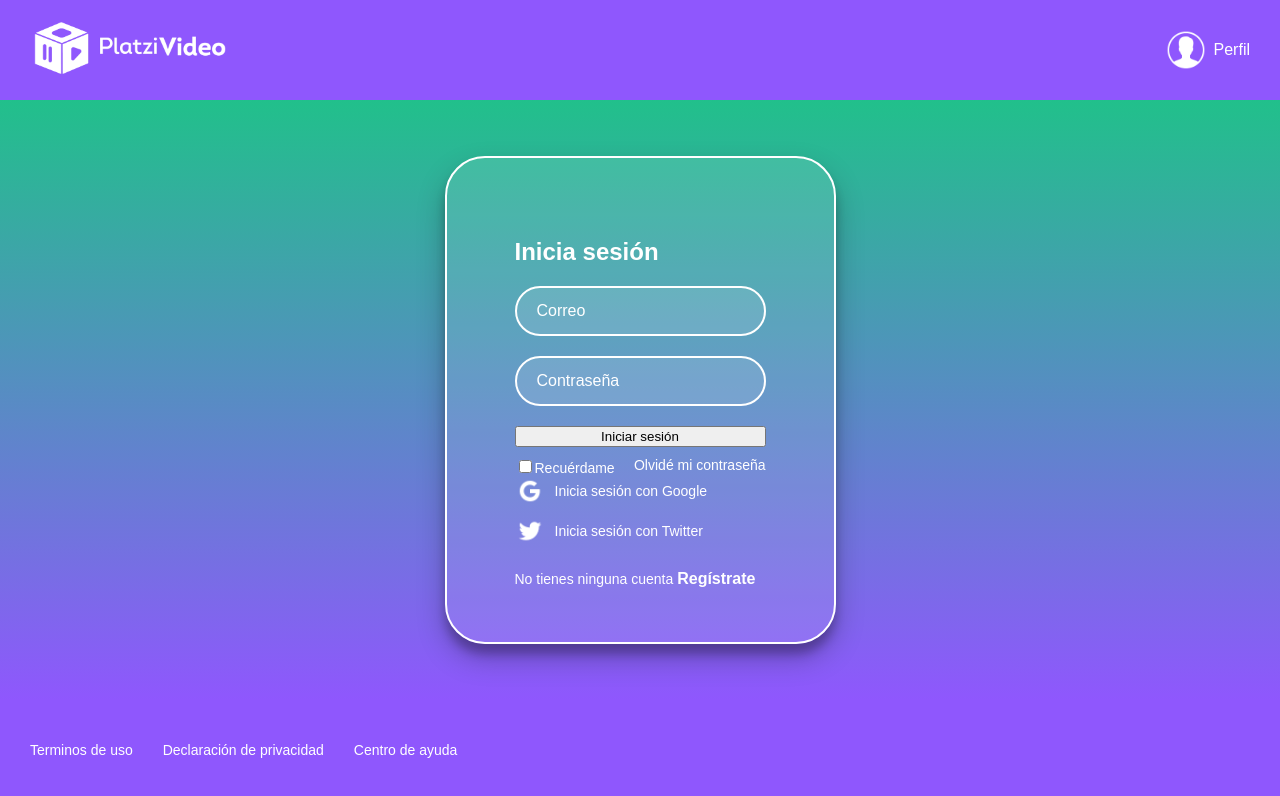
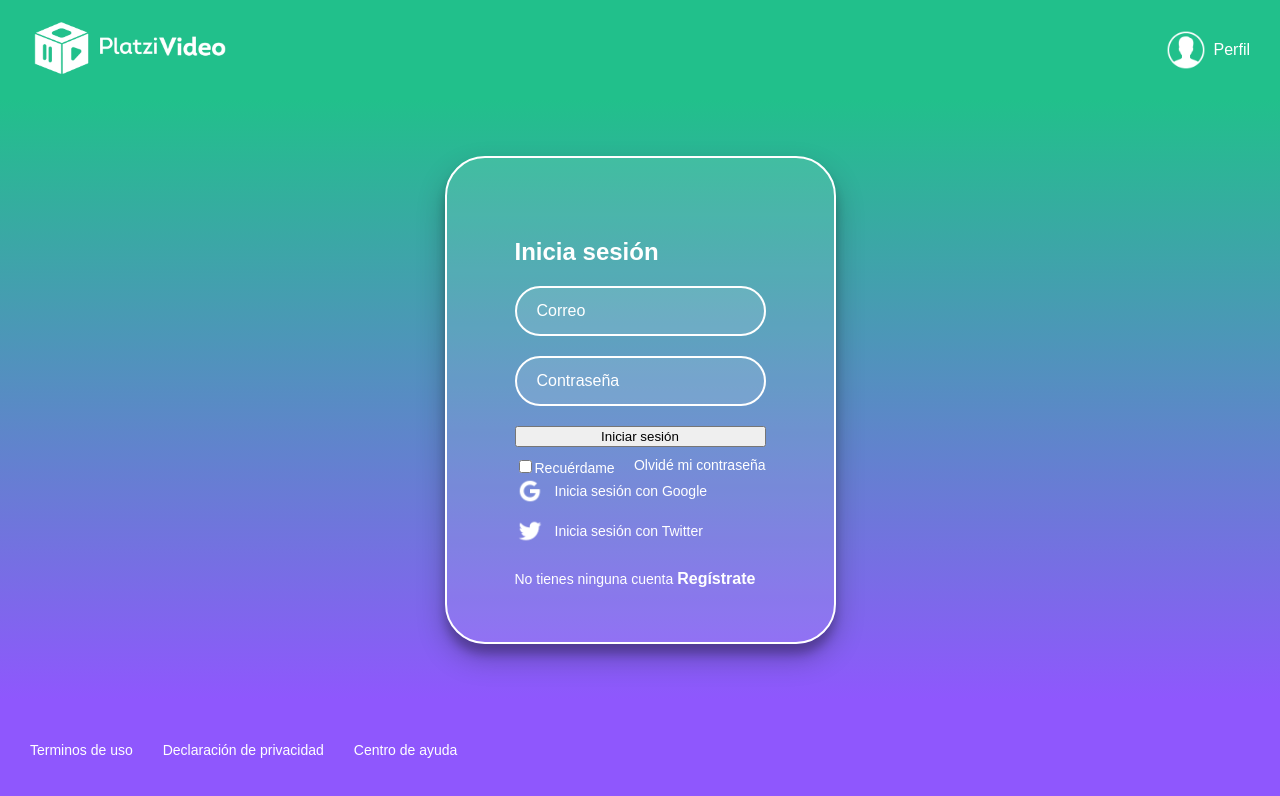
Before and after one commit to Hernan1ro/VideoStream, a React app: page /login in a window 1280 px wide. Shown: the top 796 px of the page. Built offline with nearby package versions, Linux system fonts and the light colour scheme; a web font is replaced by a local one.

Commit message:
[fix] adding props to Header component to change its color

```diff
--- a/src/assets/styles/components/Header.scss
+++ b/src/assets/styles/components/Header.scss
@@ -1,12 +1,20 @@
 .header {
   align-items: center;
-  background: #8f57fd;
   color: white;
   display: flex;
   height: 100px;
   justify-content: space-between;
   top: 0px;
   width: 100%;
+}
+.header-background-1 {
+  background: #8f57fd;
+}
+.header-background-2 {
+  background: #21c08b;
+}
+.header-background-3 {
+  background: #21c08b;
 }
 
 .header__img {
@@ -15,7 +23,7 @@
 }
 
 .header__menu {
-	margin-right: 30px;
+  margin-right: 30px;
 }
 
 .header__menu ul {
@@ -28,8 +36,9 @@
   text-align: right;
 }
 
-.header__menu:hover ul, ul:hover {
-	display: block;
+.header__menu:hover ul,
+ul:hover {
+  display: block;
 }
 
 .header__menu li {
--- a/src/components/Header.jsx
+++ b/src/components/Header.jsx
@@ -19,7 +19,7 @@ const Header = (props) => {
     console.log(user, "user despues de cerrar");
   };
   return (
-    <header className="header">
+    <header className={`header ${props.bg}`}>
       <Link to="/">
         <img className="header__img" src={logo} alt="Platzi Video" />
       </Link>
--- a/src/components/Layout.jsx
+++ b/src/components/Layout.jsx
@@ -1,11 +1,9 @@
 import React from "react";
-import Header from "./Header";
 import Footer from "./Footer";
 
 const Layout = ({ children }) => {
   return (
     <div className="App">
-      <Header />
       {children}
       <Footer />
     </div>
--- a/src/containers/Home.jsx
+++ b/src/containers/Home.jsx
@@ -2,6 +2,7 @@ import React from "react";
 import Search from "../components/Search";
 import Categories from "../components/Categories";
 import Carousel from "../components/Carousel";
+import Header from "../components/Header";
 import CarouselItem from "../components/CarouselItem";
 import "../assets/styles/App.scss";
 import { connect } from "react-redux";
@@ -9,6 +10,7 @@ import { connect } from "react-redux";
 const Home = ({ myList, trends, originals }) => {
   return (
     <>
+      <Header bg="header-background-1" />
       <Search />
       {myList.length > 0 && (
         <Categories title="Mi Lista">
--- a/src/containers/Login.jsx
+++ b/src/containers/Login.jsx
@@ -2,6 +2,7 @@ import React from "react";
 import "../assets/styles/Login.scss";
 import googleIcon from "../assets/static/google-icon.png";
 import twitterIcon from "../assets/static/twitter-icon.png";
+import Header from "../components/Header";
 import { Link, useNavigate } from "react-router-dom";
 import { connect } from "react-redux";
 import { loginUser } from "../actions/index";
@@ -27,6 +28,8 @@ const Login = (props) => {
     navegate("/");
   };
   return (
+    <>
+      <Header bg="header-background-2" />
       <section className="login">
         <section className="login__container">
           <h2>Inicia sesión</h2>
@@ -50,7 +53,11 @@ const Login = (props) => {
             </button>
             <div className="login__container--remember-me">
               <label>
-              <input type="checkbox" id="cbox1" defaultValue="first_checkbox" />
+                <input
+                  type="checkbox"
+                  id="cbox1"
+                  defaultValue="first_checkbox"
+                />
                 Recuérdame
               </label>
               <Link to="/">Olvidé mi contraseña</Link>
@@ -69,6 +76,7 @@ const Login = (props) => {
           </p>
         </section>
       </section>
+    </>
   );
 };
 
--- a/src/containers/Register.jsx
+++ b/src/containers/Register.jsx
@@ -3,6 +3,7 @@ import "../assets/styles/Register.scss";
 import { Link, useNavigate } from "react-router-dom";
 import { connect } from "react-redux";
 import { registerUser } from "../actions";
+import Header from "../components/Header";
 
 const Register = (props) => {
   let history = useNavigate();
@@ -23,6 +24,8 @@ const Register = (props) => {
     history("/");
   };
   return (
+    <>
+      <Header bg="header-background-3" />
       <section className="register">
         <section className="register__container">
           <h2>Regístrate</h2>
@@ -55,6 +58,7 @@ const Register = (props) => {
           <Link to="/login">Iniciar sesión</Link>
         </section>
       </section>
+    </>
   );
 };
 
```
Lines whose indentation alone changed are shown as unchanged.
